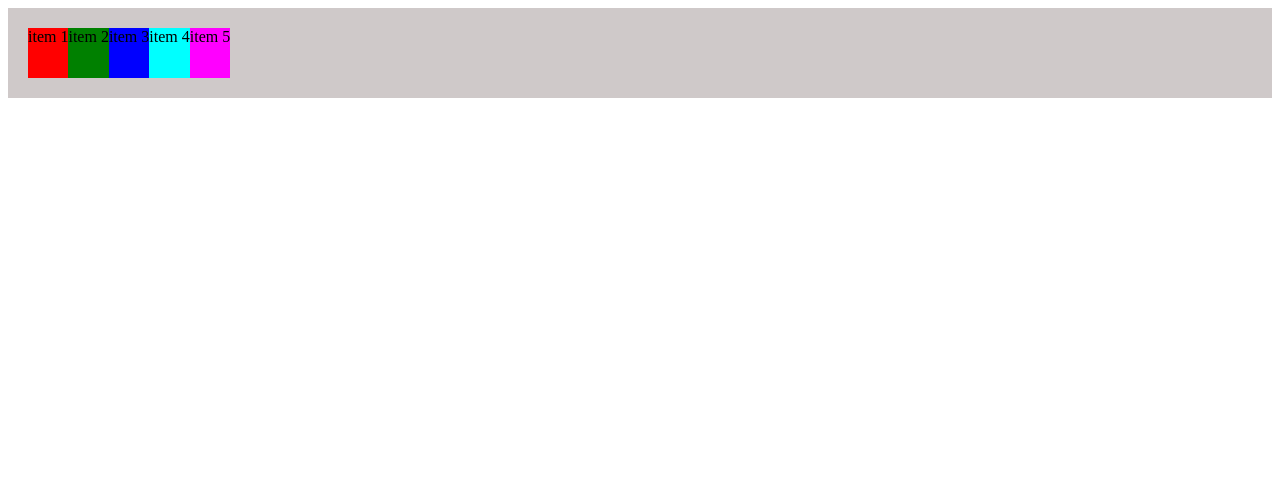
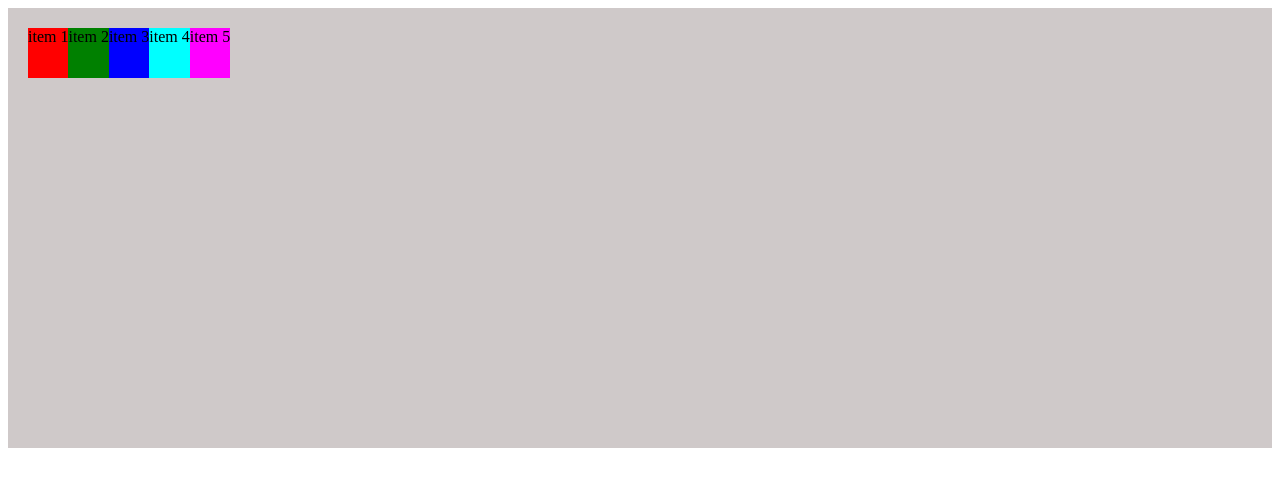
Before and after one commit to royrmagdaong/batch-50, a plain HTML site: page index.html in a window 1280 px wide. Drawn offline with Linux system fonts and the light colour scheme.

Commit message:
align-items

```diff
--- a/styles.css
+++ b/styles.css
@@ -10,6 +10,13 @@
     /* justify-content: space-evenly; */
     /* justify-content: space-between; */
     /* justify-content: space-around; */
+    /* align-items: stretch; default*/
+    /* align-items: flex-start; */
+    /* align-items: flex-end; */
+    /* align-items: baseline; */
+    /* align-items: baseline; */
+
+    height: 400px;
 }
 .container {
     background-color: rgb(207, 201, 201);
```
